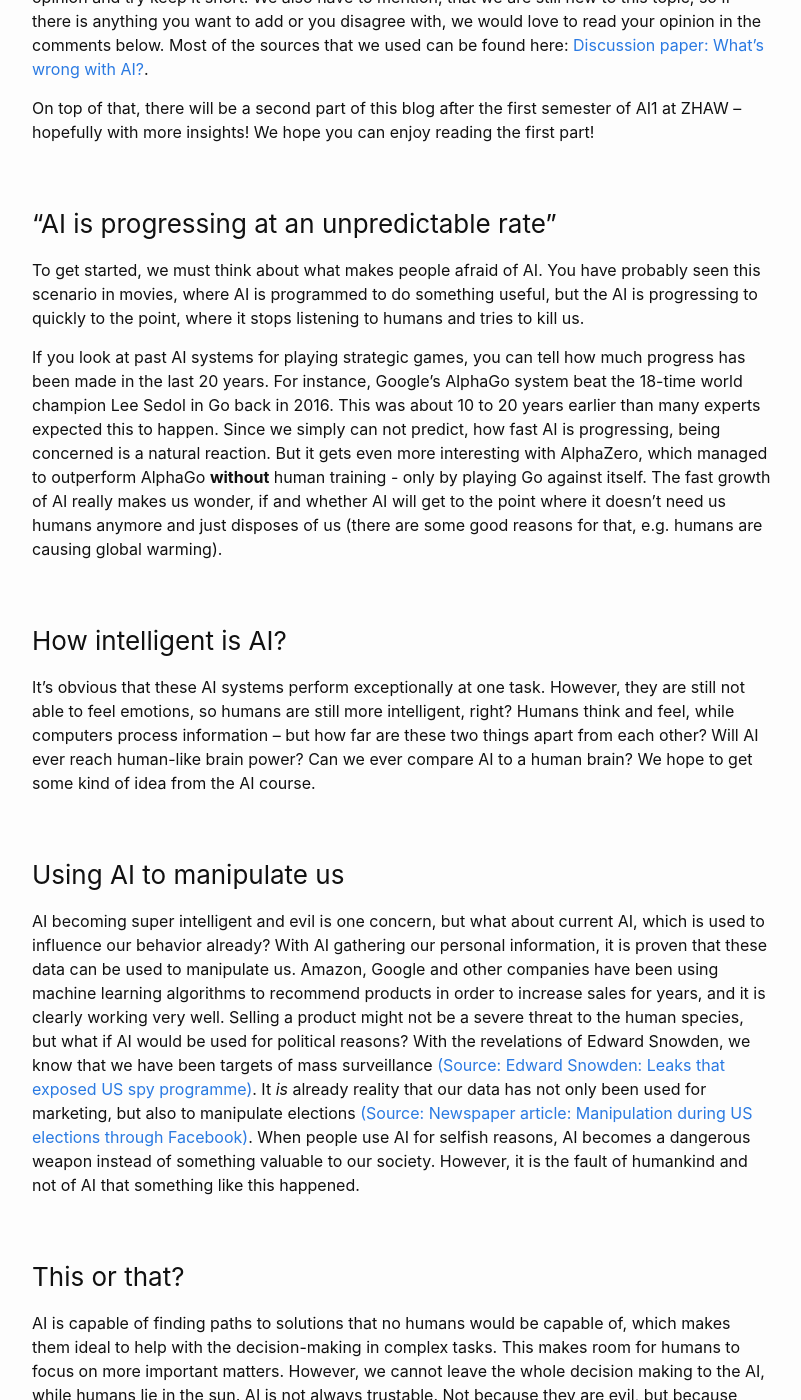
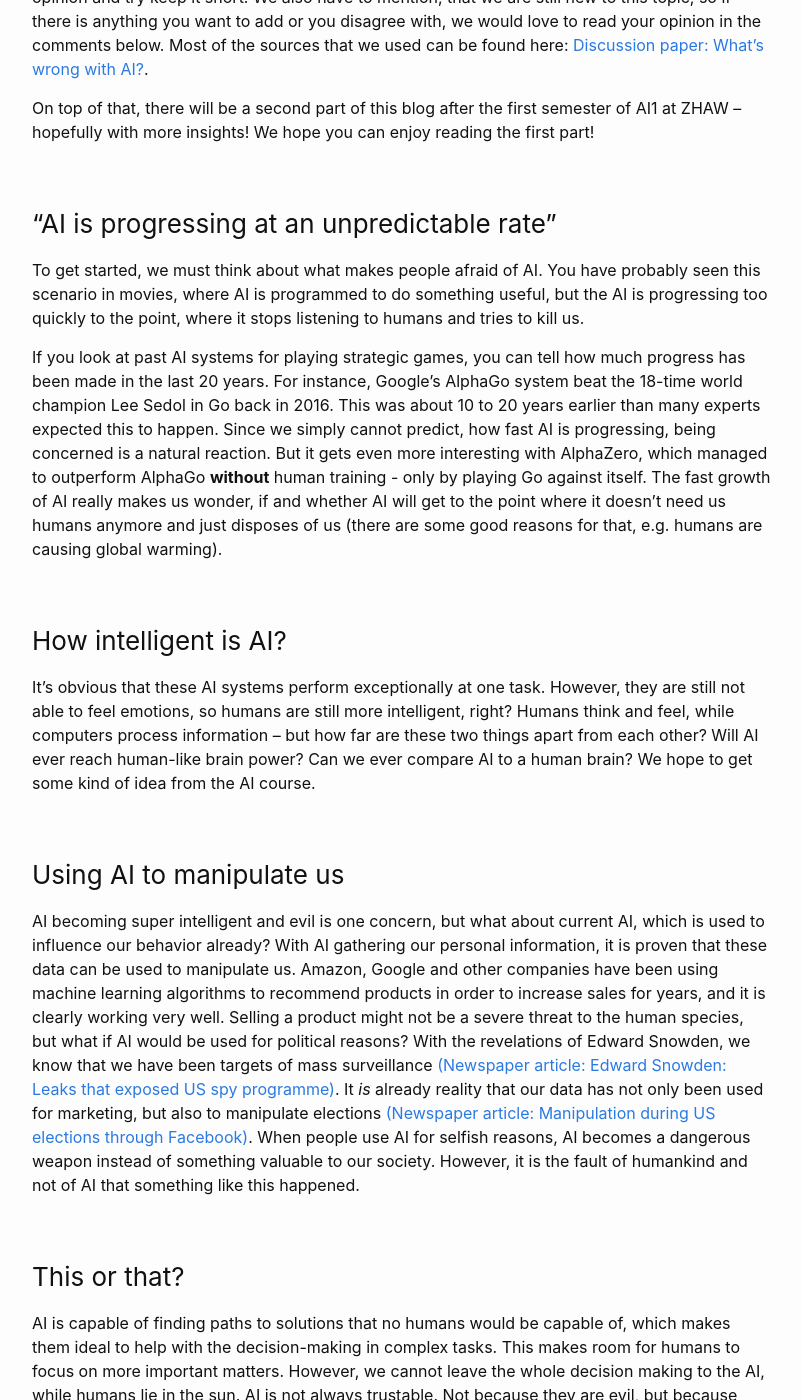
Before and after one commit to wongwil/wongwil.github.io, a Jekyll site: the page built from _posts/2020-09-04-good-or-bad-guy.md, in a window 1280 px wide and 1400 px high, scrolled down 958 px. Shown: the whole window, without its empty margins (238-1039 px from the left). Built offline with Jekyll 4.4.1, drawn with Linux system fonts in a browser that asks for light colours; comment, search, counter and statistics services are not loaded.

Commit message:
Update 2020-09-04-good-or-bad-guy.md

```diff
--- a/_posts/2020-09-04-good-or-bad-guy.md
+++ b/_posts/2020-09-04-good-or-bad-guy.md
@@ -19,10 +19,10 @@
 
 ### "AI is progressing at an unpredictable rate"
 
-To get started, we must think about what makes people afraid of AI. You have probably seen this scenario in movies, where AI is programmed to do something useful, but the AI is progressing to quickly to the point, where it stops listening to humans and tries to kill us.
+To get started, we must think about what makes people afraid of AI. You have probably seen this scenario in movies, where AI is programmed to do something useful, but the AI is progressing too quickly to the point, where it stops listening to humans and tries to kill us.
 
 
-If you look at past AI systems for playing strategic games, you can tell how much progress has been made in the last 20 years. For instance, Google’s AlphaGo system beat the 18-time world champion Lee Sedol in Go back in 2016. This was about 10 to 20 years earlier than many experts expected this to happen. Since we simply can not predict, how fast AI is progressing, being concerned is a natural reaction. But it gets even more interesting with AlphaZero, which managed to outperform AlphaGo **without** human training - only by playing Go against itself. The fast growth of AI really makes us wonder, if and whether AI will get to the point where it doesn't need us humans anymore and just disposes of us (there are some good reasons for that, e.g. humans are causing global warming).
+If you look at past AI systems for playing strategic games, you can tell how much progress has been made in the last 20 years. For instance, Google’s AlphaGo system beat the 18-time world champion Lee Sedol in Go back in 2016. This was about 10 to 20 years earlier than many experts expected this to happen. Since we simply cannot predict, how fast AI is progressing, being concerned is a natural reaction. But it gets even more interesting with AlphaZero, which managed to outperform AlphaGo **without** human training - only by playing Go against itself. The fast growth of AI really makes us wonder, if and whether AI will get to the point where it doesn't need us humans anymore and just disposes of us (there are some good reasons for that, e.g. humans are causing global warming).
 
 ### How intelligent is AI?
 
@@ -30,7 +30,7 @@
 
 ### Using AI to manipulate us
 
-AI becoming super intelligent and evil is one concern, but what about current AI, which is used to influence our behavior already? With AI gathering our personal information, it is proven that these data can be used to manipulate us. Amazon, Google and other companies have been using machine learning algorithms to recommend products in order to increase sales for years, and it is clearly working very well. Selling a product might not be a severe threat to the human species, but what if AI would be used for political reasons? With the revelations of Edward Snowden, we know that we have been targets of mass surveillance [(Source: Edward Snowden: Leaks that exposed US spy programme)](https://www.bbc.com/news/world-us-canada-23123964). It *is* already reality that our data has not only been used for marketing, but also to manipulate elections [(Source: Newspaper article: Manipulation during US elections through Facebook)](https://time.com/5197255/facebook-cambridge-analytica-donald-trump-ads-data/). When people use AI for selfish reasons, AI becomes a dangerous weapon instead of something valuable to our society. However, it is the fault of humankind and not of AI that something like this happened.
+AI becoming super intelligent and evil is one concern, but what about current AI, which is used to influence our behavior already? With AI gathering our personal information, it is proven that these data can be used to manipulate us. Amazon, Google and other companies have been using machine learning algorithms to recommend products in order to increase sales for years, and it is clearly working very well. Selling a product might not be a severe threat to the human species, but what if AI would be used for political reasons? With the revelations of Edward Snowden, we know that we have been targets of mass surveillance [(Newspaper article: Edward Snowden: Leaks that exposed US spy programme)](https://www.bbc.com/news/world-us-canada-23123964). It *is* already reality that our data has not only been used for marketing, but also to manipulate elections [(Newspaper article: Manipulation during US elections through Facebook)](https://time.com/5197255/facebook-cambridge-analytica-donald-trump-ads-data/). When people use AI for selfish reasons, AI becomes a dangerous weapon instead of something valuable to our society. However, it is the fault of humankind and not of AI that something like this happened.
 
 ### This or that?
 
```
